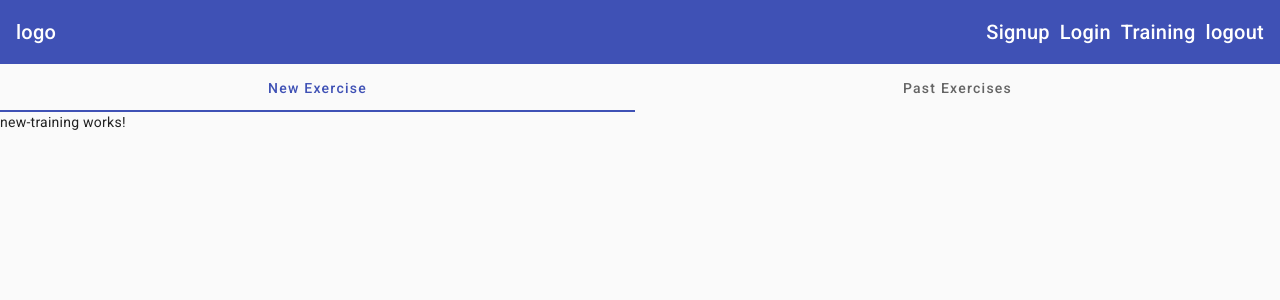
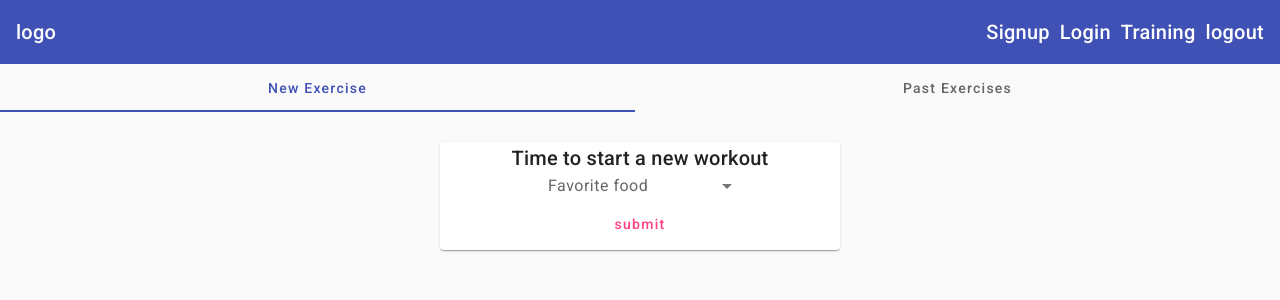
Before and after one commit to kennedybabu/fitness-app, an Angular app: page /training in a window 1280 px wide. Shown: the top 300 px of the page. Built offline with nearby package versions, Linux system fonts and the light colour scheme.

Commit message:
feature: add create training cards

```diff
--- a/src/app/training/new-training/new-training.component.html
+++ b/src/app/training/new-training/new-training.component.html
@@ -1 +1,17 @@
-<p>new-training works!</p>
+
+<section class="new-training" fxLayout fxLayoutAlign="center">
+    <mat-card fxFlex.xs="100%" fxFlex="400px">
+        <mat-card-title fxLayoutAlign="center">Time to start a new workout</mat-card-title>
+        <mat-card-content fxLayoutAlign="center">
+            <mat-select fxFlex="50%" placeholder="Favorite food">
+                <mat-option value="crunches">crunches</mat-option>
+                <mat-option value="touch-toes">Touch toes</mat-option>
+                <mat-option value="side-lunges">Side Lunges</mat-option>
+                <mat-option value="burpess">Burpees</mat-option>
+            </mat-select>
+        </mat-card-content>
+        <mat-card-actions fxLayoutAlign="center">
+            <button type="submit" mat-button color="accent">submit</button>
+        </mat-card-actions>
+    </mat-card>
+</section>
--- a/src/app/training/new-training/new-training.component.scss
+++ b/src/app/training/new-training/new-training.component.scss
@@ -0,0 +1,3 @@
+.new-training {
+    padding: 30px;
+}
```
Also changed, not shown: src/app/material.module.ts (+8 -2 lines).
